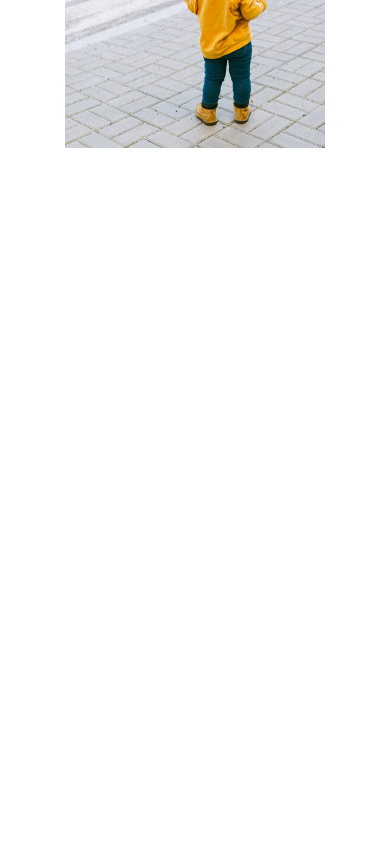
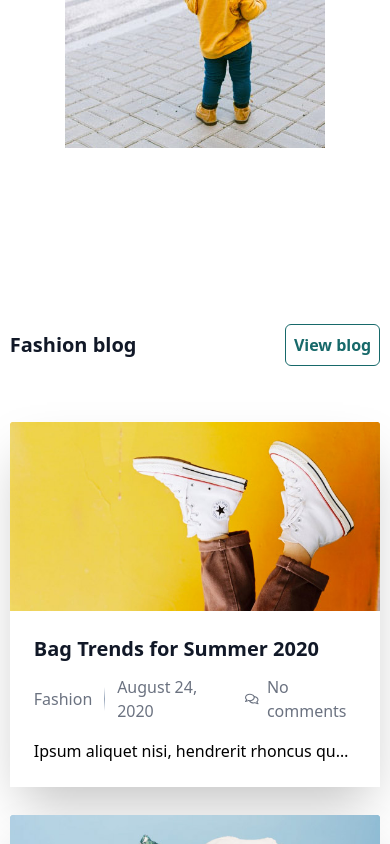
Before and after one commit to elturanshucai/ecommerce, a React (Vite) app: page / in a window 390 px wide. Shown: the part 11156-12000 px from the top of the page. Before the commit the page ends 11416 px from the top, so only its background shows below. Built offline with nearby package versions, Linux system fonts and the light colour scheme.

Commit message:
completed blog section in homepage

```diff
--- a/src/images.js
+++ b/src/images.js
@@ -36,6 +36,8 @@ import icShield from './assets/about/ic-shield.svg'
 import social1 from './assets/about/social1.png'
 import social2 from './assets/about/social2.png'
 import social3 from './assets/about/social3.png'
+import blog1 from './assets/about/blog1.png'
+import blog2 from './assets/about/blog2.png'
 
 const images = {
     usa,
@@ -75,7 +77,9 @@ const images = {
     icShield,
     social1,
     social2,
-    social3
+    social3,
+    blog1,
+    blog2
 }
 
 export default images;
--- a/src/pages/home/container/about/About.jsx
+++ b/src/pages/home/container/about/About.jsx
@@ -1,12 +1,14 @@
 import React from 'react'
 import Services from './Services'
 import Social from './Social'
+import BlogSection from './BlogSection'
 
 export default function About() {
     return (
         <section className='w-[95%] md:w-4/5 mx-auto py-28'>
             <Services />
             <Social />
+            <BlogSection />
         </section>
     )
 }
--- /dev/null
+++ b/src/pages/home/container/about/BlogSection.jsx
@@ -0,0 +1,51 @@
+import React from 'react'
+import images from '../../../../images'
+import Divider from '../../../../components/Divider'
+import { FaRegComments } from "react-icons/fa";
+
+export default function BlogSection() {
+    return (
+        <section className='mt-44 mb-20'>
+            <div className='flex justify-between items-center mb-14'>
+                <h1 className='font-extrabold text-xl sm:text-5xl text-gray-900'>Fashion blog</h1>
+                <button className='px-2 sm:px-8 py-2 rounded-md border border-primary text-primary font-bold'>View blog</button>
+            </div>
+            <div className='grid grid-cols-2 gap-7'>
+                <div className='bg-white col-span-2 md:col-span-1 shadow-2xl'>
+                    <img src={images.blog1} alt="blog" className='w-full' />
+                    <div className='p-6'>
+                        <p className='text-xl text-gray-900 font-bold mb-3'>Bag Trends for Summer 2020</p>
+                        <div className='flex items-center mb-4 gap-3 text-gray-500'>
+                            <div>Fashion</div>
+                            <Divider className="h-6" />
+                            <div>August 24, 2020</div>
+                            <Divider className="h-6" />
+                            <div className='flex items-center gap-2'>
+                                <FaRegComments />
+                                No comments
+                            </div>
+                        </div>
+                        <p className='truncate'>Ipsum aliquet nisi, hendrerit rhoncus quam tortor, maecenas faucibus. Tincidunt aliquet sit vel, venenatis nulla. Integer bibendum turpis convallis...</p>
+                    </div>
+                </div>
+                <div className='bg-white col-span-2 md:col-span-1 shadow-2xl'>
+                    <img src={images.blog2} alt="blog" className='w-full' />
+                    <div className='p-6'>
+                        <p className='text-xl text-gray-900 font-bold mb-3'>Bag Trends for Summer 2020</p>
+                        <div className='flex items-center mb-4 gap-3 text-gray-500'>
+                            <div>Fashion</div>
+                            <Divider className="h-6" />
+                            <div>August 24, 2020</div>
+                            <Divider className="h-6" />
+                            <div className='flex items-center gap-2'>
+                                <FaRegComments />
+                                No comments
+                            </div>
+                        </div>
+                        <p className='truncate'>Ipsum aliquet nisi, hendrerit rhoncus quam tortor, maecenas faucibus. Tincidunt aliquet sit vel, venenatis nulla. Integer bibendum turpis convallis...</p>
+                    </div>
+                </div>
+            </div>
+        </section>
+    )
+}
--- a/src/pages/home/container/discounted/DiscountedProducts.jsx
+++ b/src/pages/home/container/discounted/DiscountedProducts.jsx
@@ -38,7 +38,7 @@ export default function DiscountedProducts() {
         getDiscountedData(activePage)
     }, [activePage, productDatabase])
     return (
-        <section className='py-20 bg-gray-100 z-0 pb-40'>
+        <section className='py-20 z-0 pb-40'>
             <div className='w-4/5 md:w-3/4 mx-auto'>
                 <div className='flex items-center justify-between mb-14'>
                     <h1 className='font-bold text-2xl'>Sale up to 70%</h1>
```
Also changed, not shown: src/assets/about/blog1.png (added), src/assets/about/blog2.png (added).
